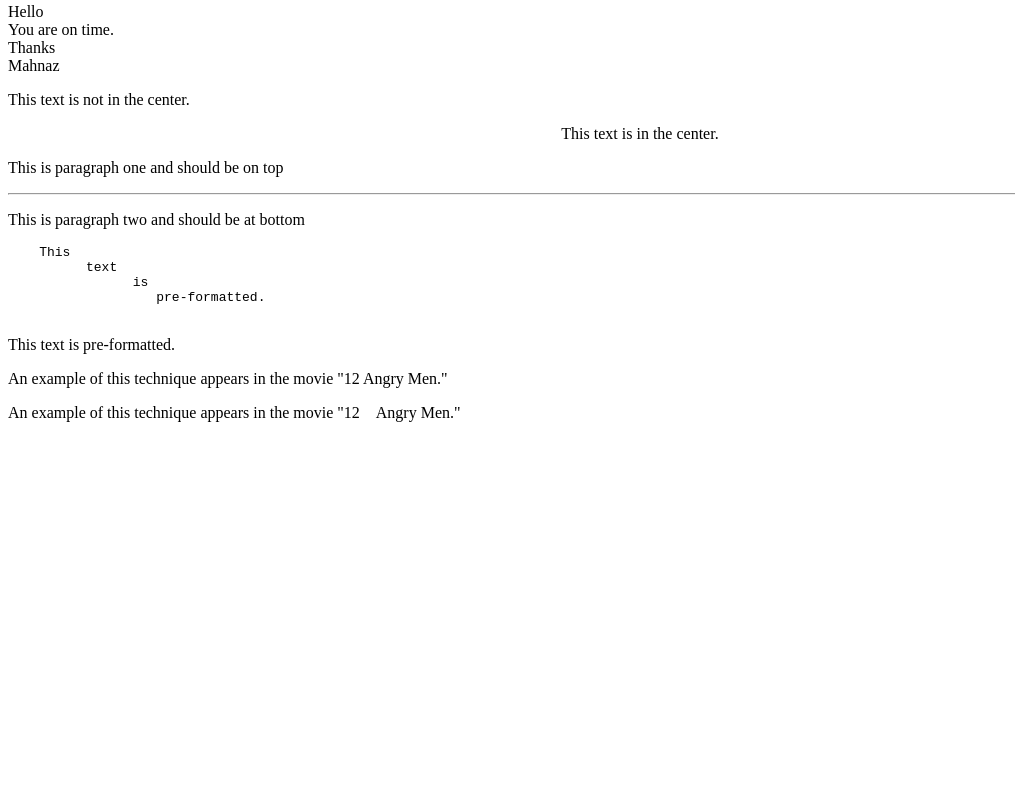
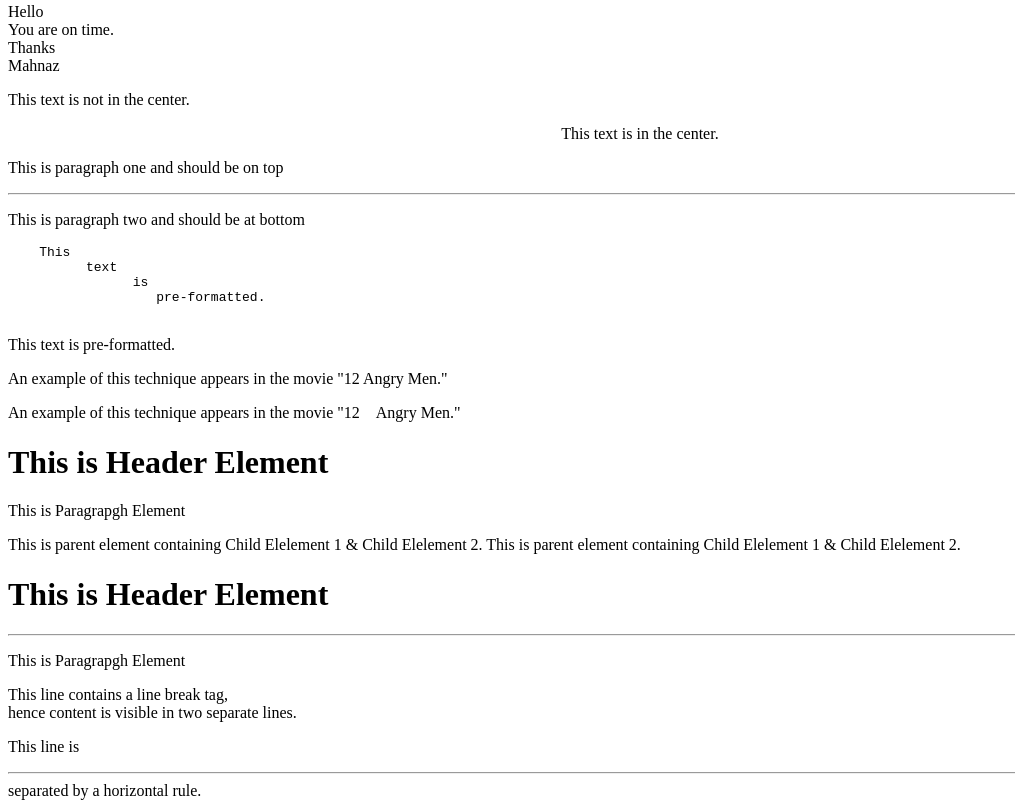
Before and after one commit to paschal07/tutorial, a plain HTML site: page index.html in a window 1280 px wide. Shown: the part 1674-2482 px from the top of the page, without its empty margins (0-1015 px from the left). Before the commit the page ends 2112 px from the top, so only its background shows below. Drawn offline with Linux system fonts and the light colour scheme.

Commit message:
elements

```diff
--- a/index.html
+++ b/index.html
@@ -81,5 +81,28 @@
       in the movie "12&nbsp;&nbsp;&nbsp;&nbsp;Angry
       Men."
    </p>
+
+   <h1>This is Header Element</h1>
+    <p>This is Paragrapgh Element</p>
+
+    This is parent element containing
+        <span>Child Elelement 1</span> &
+        <span>Child Elelement 2</span>.
+
+        This is parent element containing
+        <span>Child Elelement 1</span> &
+        <span>Child Elelement 2</span>.
+
+        <h1>This is Header Element</h1>
+    <hr>
+    <p>This is Paragrapgh Element</p>
+
+    <p>
+      This line contains a line break tag,
+      <br> hence content is visible in
+      two separate lines.
+  <p>
+      This line is <hr>separated by a
+      horizontal rule.
 </body>
 </html>
```
